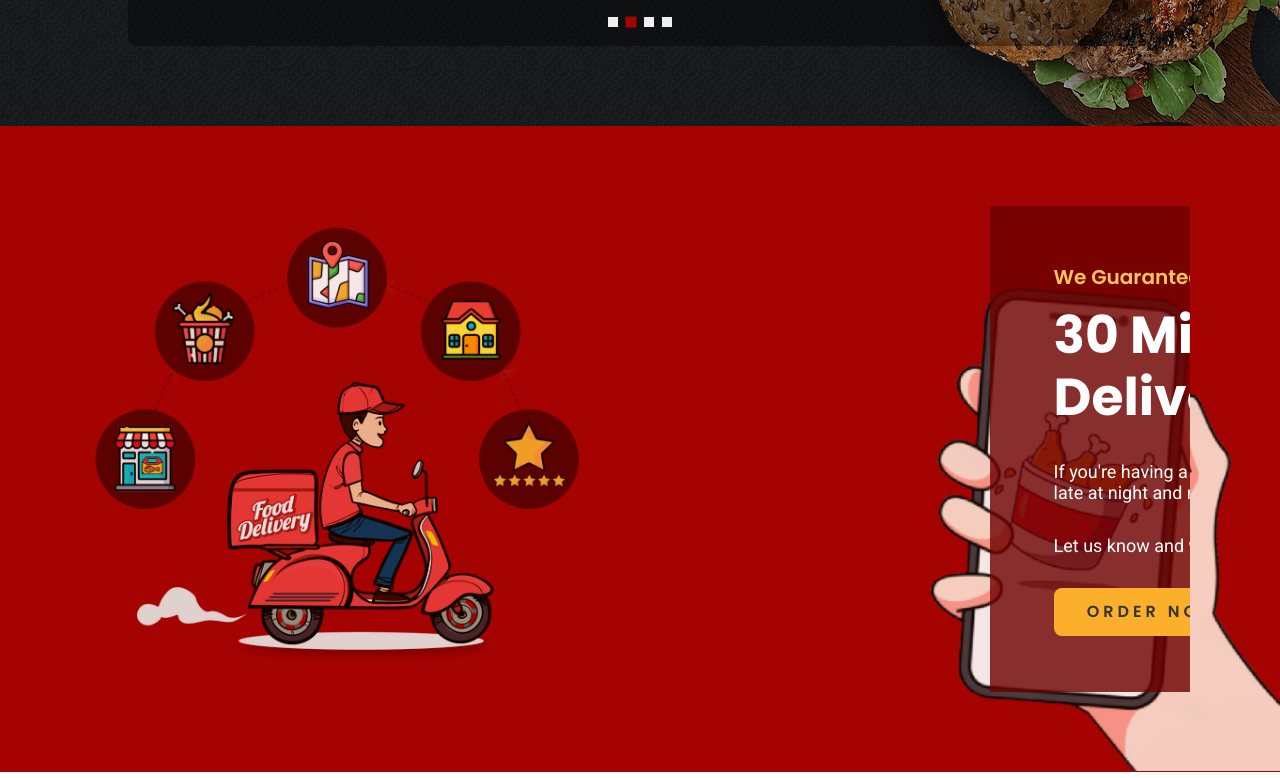
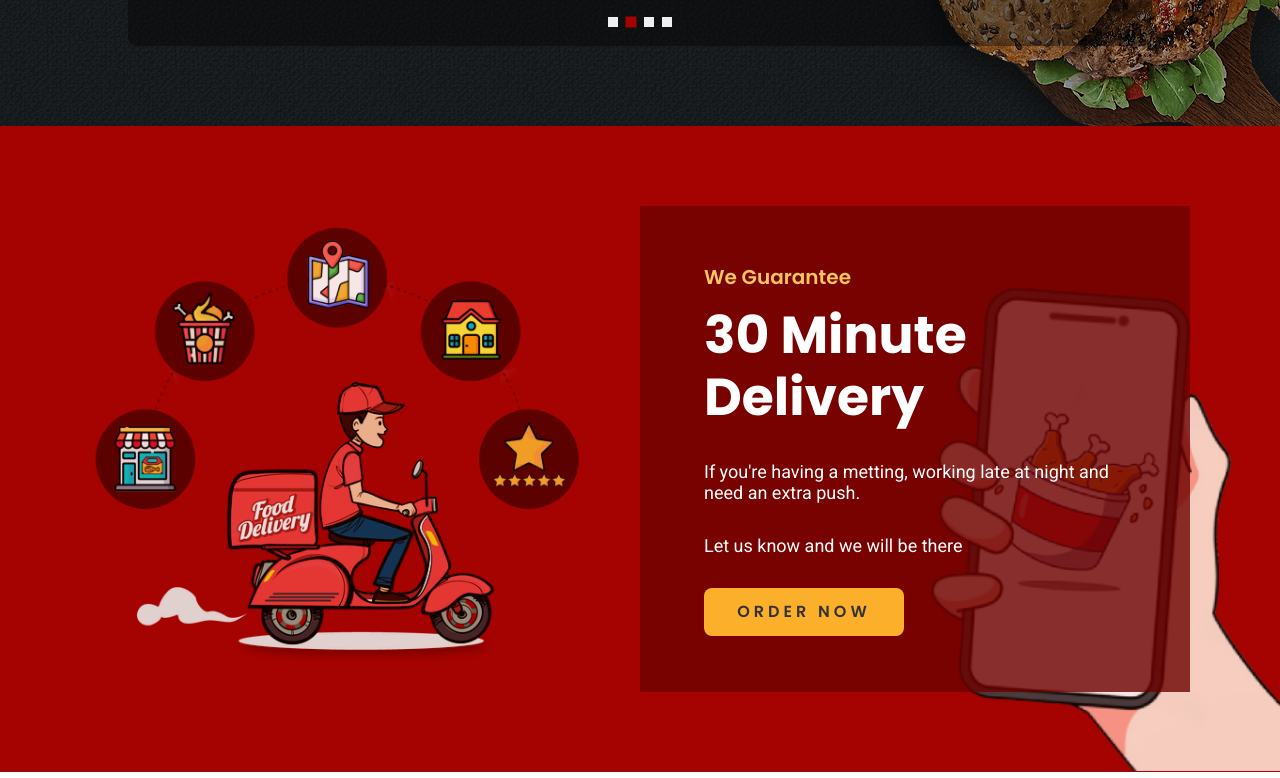
Before and after one commit to EmmaLCruz/web-lph, a plain HTML site: page index.html in a window 1280 px wide. Shown: the part 3826-4604 px from the top of the page. Drawn offline with nearby package versions, Linux system fonts and the light colour scheme; a web font is replaced by a local one.

Commit message:
Sección delivery terminada espero...

```diff
--- a/styles.css
+++ b/styles.css
@@ -401,16 +401,6 @@
   background-color: var(--color-secondary);
 }
 
-@keyframes move-from-left {
-  0% {
-    transform: translateX(-150%);
-  }
-
-  100% {
-    transform: translateX(0%);
-  }
-}
-
 .hero__content-img{
   margin: auto 0;
   animation: move-from-right 1.5s var(--transition-easing);
@@ -418,15 +408,6 @@
 
 .hero__img{
   width: 360px;
-}
-
-@keyframes move-from-right {
-  0%{
-    transform: translateX(150%);
-  }
-  100%{
-    transform: translateX(0%);
-  }
 }
 
 /* Fin: Intro */
@@ -1035,19 +1016,18 @@
 .delivery__item{
   padding-block: 80px;
   display: grid;
-  /* width: 96%; */
   grid-template-columns: 1fr 1fr;
-  column-gap: 400px;
-  transition: gap var(--transition-duration) var(--transition-easing);
+  align-items: center;
   overflow: hidden;
 }
 
 .delivery__img--moto{
-  margin-block: auto;
+  opacity: 0;
 }
 
 .delivery__img--moto img{
-  width: 500px;
+  width: 100%;
+  max-width: 500px;
   opacity: 0.9;
 }
 
@@ -1060,6 +1040,17 @@
   background-color: rgba(109, 2, 0, 0.8);
   padding: 56px var(--spacing-xl);
   z-index: 1;
+  opacity: 0;
+}
+
+.delivery__item.unite > .delivery__img--moto{
+  opacity: 1;
+  animation: move-from-left 1.5s var(--transition-easing);
+}
+
+.delivery__item.unite > .delivery__details{
+  opacity: 1;
+  animation: move-from-right 1.5s var(--transition-easing);
 }
 
 .delivery__details > .btn{
@@ -1123,11 +1114,31 @@
 
 /* Animaciones */
 
+@keyframes move-from-left {
+  0% {
+    transform: translateX(-150%);
+  }
+
+  100% {
+    transform: translateX(0%);
+  }
+}
+
+@keyframes move-from-right {
+  0% {
+    transform: translateX(150%);
+  }
+
+  100% {
+    transform: translateX(0%);
+  }
+}
+
 .show {
   opacity: 1;
   transform: scale(1);
 }
-
-/* .unite{
-  gap: 0;
+/*
+.unite{
+  background-color: #000;
 } */
```
